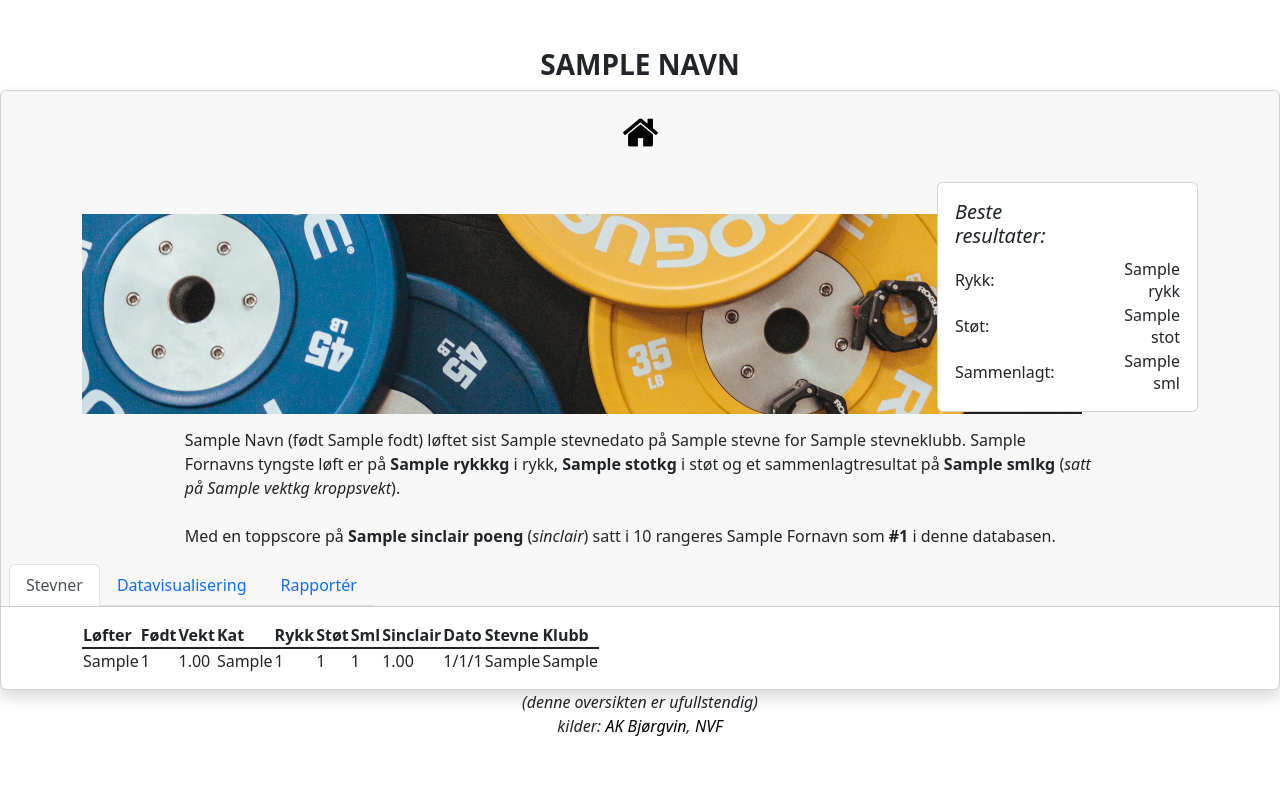
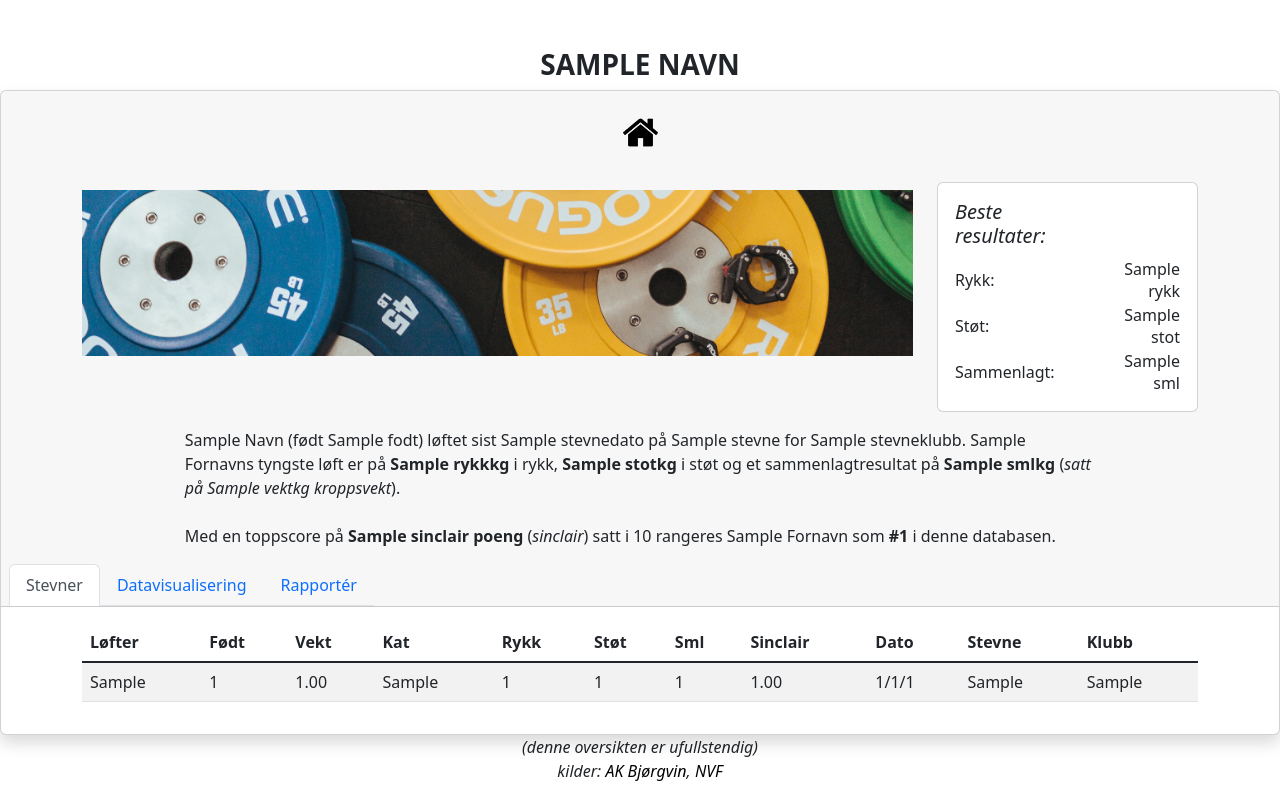
Before and after one commit to zednq/vektlofting, a Django app: template data/templates/lifter.html in a window 1280 px wide. Run offline with Django 4.2, Linux system fonts and the light colour scheme; tables that the repository leaves empty hold one stand-in row (values such as "Sample post"); the template is opened without the code that fills it: values that come from a table or form of the project are taken from there, most other values are stand-ins (such as "Sample title", 1, 10 or a date in 2020); some libraries are stand-ins or nearby versions.

Commit message:
Update lifter.html

```diff
--- a/data/templates/lifter.html
+++ b/data/templates/lifter.html
@@ -14,7 +14,7 @@
 
             <div class="container">
                 <div class="row">
-                    <div class="col-9"><img src="{% static 'img/workout_datalookup.png' %}" class="mt-5" /></div>
+                    <div class="col-9"><img src="{% static 'img/workout_datalookup.png' %}" class="img-fluid mt-4"/></div>
                     <div class="col-3">
 
                         <div class="d-flex justify-content-end">
@@ -68,11 +68,11 @@
                 </ul>
             </ul>
         </div>
-        <div class="card-body w-100 mx-auto">
+        <div class="card-body">
             <!-- Tab panes -->
             <div class="tab-content">
                 <div class="tab-pane container active" id="home">
-                    <table id="example" class="table-responsive table-striped table-hover ">
+                    <table id="example" class="table table-responsive table-striped table-hover">
                         <thead>
                             <tr>
                                 <th>L&oslash;fter</th>
```
